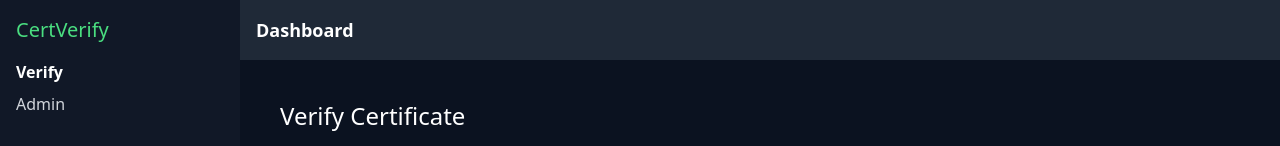
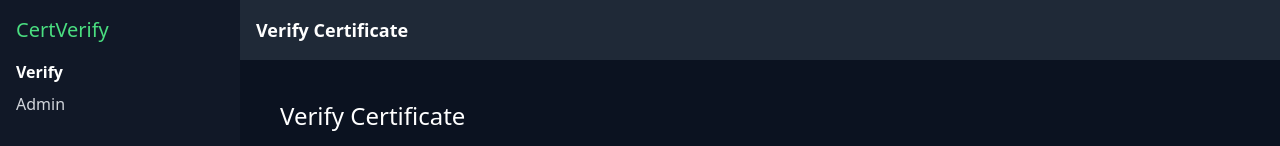
Before and after one commit to Anshika6663999/certverify, a React (Vite) app in the folder Frontend/client/: page / in a window 1280 px wide. Shown: the top 146 px of the page. Built offline with nearby package versions, Linux system fonts and the light colour scheme.

Commit message:
Update Navbar.jsx

```diff
--- a/Frontend/client/src/layout/Navbar.jsx
+++ b/Frontend/client/src/layout/Navbar.jsx
@@ -1,8 +1,15 @@
+import { useLocation } from "react-router-dom";
 
 export default function Navbar() {
+  const location = useLocation();
+
+  // Dynamic title based on route
+  const title =
+    location.pathname === "/admin" ? "Admin Dashboard" : "Verify Certificate";
+
   return (
     <header className="p-4 bg-gray-800 text-white flex items-center justify-between">
-      <h1 className="text-lg font-semibold">Dashboard</h1>
+      <h1 className="text-lg font-semibold">{title}</h1>
       {/* Future expansion: user info, logout, etc. */}
     </header>
   );
```
